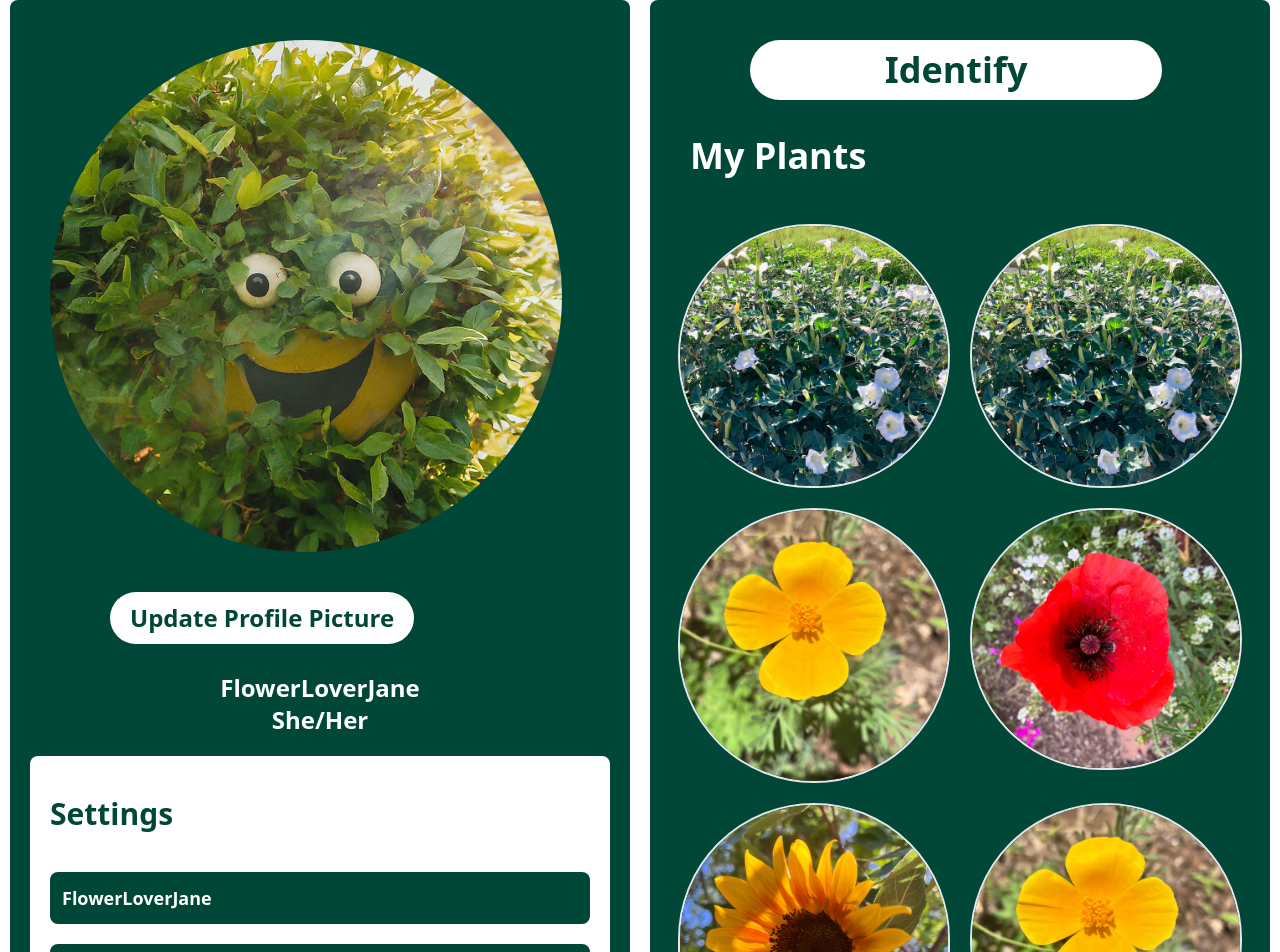
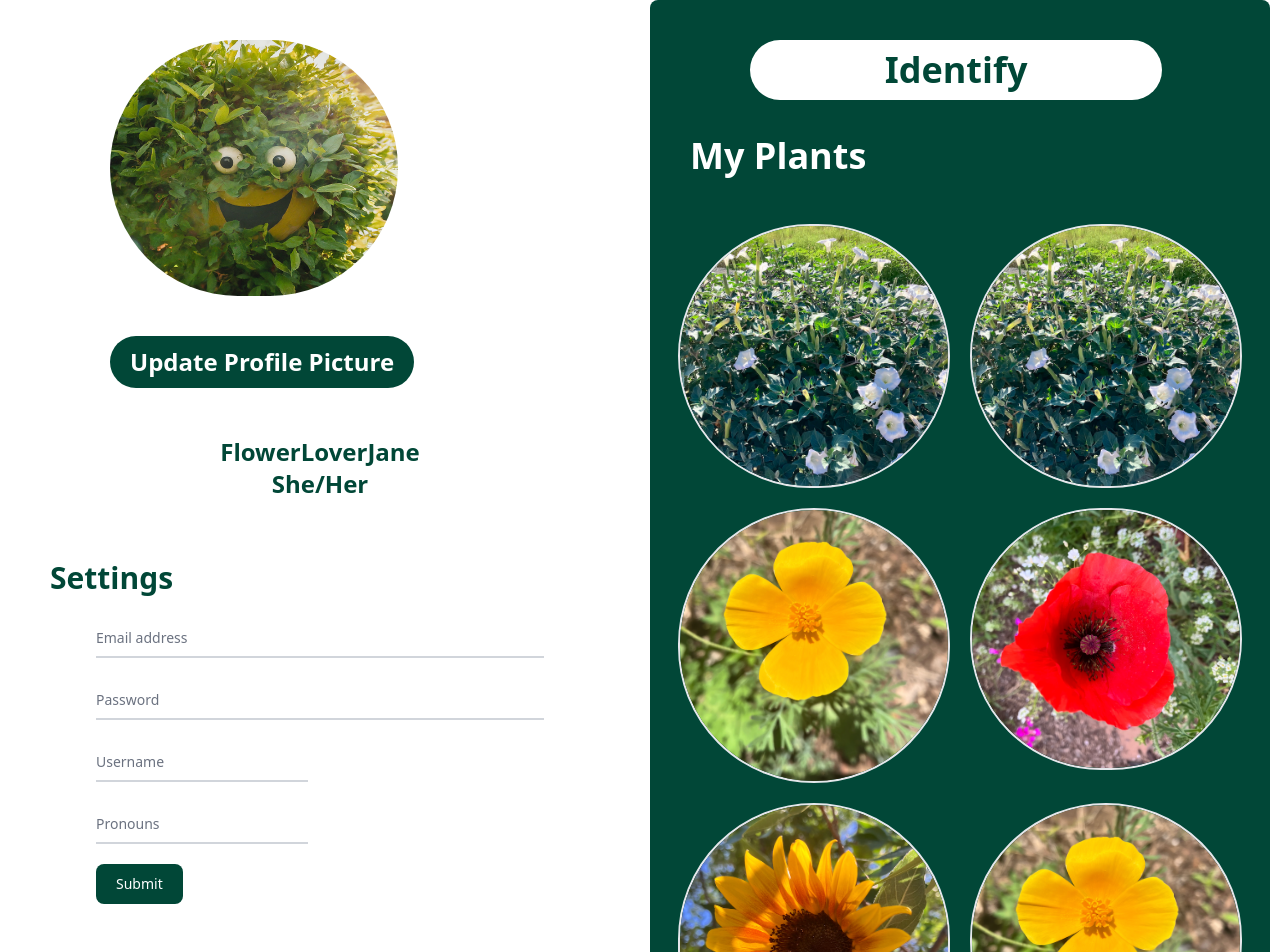
Before and after one commit to DestryU/florager-captstone, a Next.js app in the folder frontend/: page /static-profile-page in a window 1280 px wide. Shown: the top 952 px of the page. Built offline with nearby package versions, Linux system fonts and the light colour scheme.

Commit message:
updated profile page

```diff
--- a/frontend/src/app/page.tsx
+++ b/frontend/src/app/page.tsx
@@ -1,5 +1,5 @@
 export default function Home() {
     return (
-        <h1 className={"text-3xl font-bold underline"}>Is this thing on? Hiiii</h1>
+        <h1 className={"text-3xl font-bold underline"}>Is this thing on?</h1>
     )
 }
--- a/frontend/src/app/static-profile-page/page.tsx
+++ b/frontend/src/app/static-profile-page/page.tsx
@@ -1,6 +1,6 @@
 'use client'
 
-import {isContainer} from "postcss-selector-parser";
+// import {isContainer} from "postcss-selector-parser";
 
 export default function () {
 
@@ -9,27 +9,73 @@
 
             <section className="container mx-auto max-w-screen-xl">
                 <div className="grid sm:grid-cols-1 px-2.5 md:grid-cols-2 gap-5">
-                    <div className="bg-green-900 rounded-lg p-5">
-                        <div className={"px-5 py-5"}>
-                            <img className="w-90 h-90 rounded-full" src={"/happybush.png"}
+                    <div className="bg-white rounded-lg p-5">
+                        <div className={"px-20 py-5"}>
+                            <img className="w-72 h-64 rounded-full" src={"/happybush.png"}
                                  alt="avatar1"/>
                         </div>
                         <div className={"py-5 px-20"}>
                             <button type="button"
-                                    className="bg-white font-bold text-green-900 hover:bg-gray-400 text-2xl focus:ring-4 focus:ring-blue-300 rounded-full px-5 py-2.5 text-center me-2 mb-2">Update
+                                    className="bg-green-900 font-bold text-white hover:bg-gray-400 text-2xl focus:ring-4 focus:ring-blue-300 rounded-full px-5 py-2.5 text-center me-2 mb-2">Update
                                 Profile Picture
                             </button>
 
                         </div>
-                        <div className={"px-20"}>
-                            <p className="bg-green-900 text-2xl text-white text-center font-bold">FlowerLoverJane</p>
-                            <p className="pb-5 bg-green-900 text-2xl text-white text-center font-bold">She/Her</p>
+                        <div className={"px-20 py-5"}>
+                            <p className="bg-white text-2xl text-green-900 text-center font-bold">FlowerLoverJane</p>
+                            <p className="bg-white text-2xl text-green-900 text-center font-bold">She/Her</p>
                         </div>
+
+
                         {/*Settings Start */}
                         <div className={"bg-white rounded-lg p-5"}>
                             <div className="py-5 gap-5">
                                 <h3 className="text-3xl font-bold text-green-900 text-left">Settings</h3>
                             </div>
+
+                            {/*Settings Form */}
+
+
+                            <form className="max-w-md mx-auto">
+                                <div className="relative z-0 w-full mb-5 group">
+                                    <input type="email" name="floating_email" id="floating_email"
+                                           className="block py-2.5 px-0 w-full text-sm text-gray-900 bg-transparent border-0 border-b-2 border-gray-300 appearance-none dark:text-white dark:border-gray-600 dark:focus:border-blue-500 focus:outline-none focus:ring-0 focus:border-blue-600 peer"
+                                           placeholder=" " required/>
+                                    <label htmlFor="floating_email"
+                                           className="peer-focus:font-medium absolute text-sm text-gray-500 dark:text-gray-400 duration-300 transform -translate-y-6 scale-75 top-3 -z-10 origin-[0] peer-focus:start-0 rtl:peer-focus:translate-x-1/4 rtl:peer-focus:left-auto peer-focus:text-blue-600 peer-focus:dark:text-blue-500 peer-placeholder-shown:scale-100 peer-placeholder-shown:translate-y-0 peer-focus:scale-75 peer-focus:-translate-y-6">Email
+                                        address</label>
+                                </div>
+                                <div className="relative z-0 w-full mb-5 group">
+                                    <input type="password" name="floating_password" id="floating_password"
+                                           className="block py-2.5 px-0 w-full text-sm text-gray-900 bg-transparent border-0 border-b-2 border-gray-300 appearance-none dark:text-white dark:border-gray-600 dark:focus:border-blue-500 focus:outline-none focus:ring-0 focus:border-blue-600 peer"
+                                           placeholder=" " required/>
+                                    <label htmlFor="floating_password"
+                                           className="peer-focus:font-medium absolute text-sm text-gray-500 dark:text-gray-400 duration-300 transform -translate-y-6 scale-75 top-3 -z-10 origin-[0] peer-focus:start-0 rtl:peer-focus:translate-x-1/4 peer-focus:text-blue-600 peer-focus:dark:text-blue-500 peer-placeholder-shown:scale-100 peer-placeholder-shown:translate-y-0 peer-focus:scale-75 peer-focus:-translate-y-6">Password</label>
+                                </div>
+                                <div className="grid md:grid-cols-2 md:gap-6">
+                                    <div className="relative z-0 w-full mb-5 group">
+                                        <input type="text" name="floating_user_name" id="floating_user_name"
+                                               className="block py-2.5 px-0 w-full text-sm text-gray-900 bg-transparent border-0 border-b-2 border-gray-300 appearance-none dark:text-white dark:border-gray-600 dark:focus:border-blue-500 focus:outline-none focus:ring-0 focus:border-blue-600 peer"
+                                               placeholder=" " required/>
+                                        <label htmlFor="floating_user_name"
+                                               className="peer-focus:font-medium absolute text-sm text-gray-500 dark:text-gray-400 duration-300 transform -translate-y-6 scale-75 top-3 -z-10 origin-[0] peer-focus:start-0 rtl:peer-focus:translate-x-1/4 peer-focus:text-blue-600 peer-focus:dark:text-blue-500 peer-placeholder-shown:scale-100 peer-placeholder-shown:translate-y-0 peer-focus:scale-75 peer-focus:-translate-y-6">Username</label>
+                                    </div>
+                                </div>
+                                <div className="grid md:grid-cols-2 md:gap-6">
+                                    <div className="relative z-0 w-full mb-5 group">
+                                        <input type="text" name="floating_pronouns" id="floating_pronouns"
+                                               className="block py-2.5 px-0 w-full text-sm text-gray-900 bg-transparent border-0 border-b-2 border-gray-300 appearance-none dark:text-white dark:border-gray-600 dark:focus:border-blue-500 focus:outline-none focus:ring-0 focus:border-blue-600 peer"
+                                               placeholder=" " required/>
+                                        <label htmlFor="floating_company"
+                                               className="peer-focus:font-medium absolute text-sm text-gray-500 dark:text-gray-400 duration-300 transform -translate-y-6 scale-75 top-3 -z-10 origin-[0] peer-focus:start-0 rtl:peer-focus:translate-x-1/4 peer-focus:text-blue-600 peer-focus:dark:text-blue-500 peer-placeholder-shown:scale-100 peer-placeholder-shown:translate-y-0 peer-focus:scale-75 peer-focus:-translate-y-6">Pronouns</label>
+                                    </div>
+                                </div>
+                                <button type="submit"
+                                        className="text-white bg-green-900 hover:bg-gray-500 focus:ring-4 focus:outline-none focus:ring-blue-300 font-medium rounded-lg text-sm w-full sm:w-auto px-5 py-2.5 text-center dark:bg-blue-600 dark:hover:bg-blue-700 dark:focus:ring-blue-800">Submit
+                                </button>
+                            </form>
+
+                            {/*
                             <div>
                                 <p className="p-3 mt-5 rounded-lg bg-green-900 text-white font-bold text-left text-lg">FlowerLoverJane</p>
                             </div>
@@ -45,6 +91,7 @@
                                         className="py-5 px-16 mt-5 font-bold text-white bg-green-900 hover:bg-gray-400 text-2xl focus:ring-4 focus:ring-blue-300 rounded-full text-center me-2 mb-2">Edit/Save
                                 </button>
                             </div>
+*/}
                         </div>
 
                     </div>
@@ -63,7 +110,8 @@
                             <img className="w-auto h-auto rounded-full border-2" src={"/datura.png"} alt="datura"/>
                             <img className="w-auto h-auto rounded-full border-2" src={"/poppy2.png"} alt="poppy2"/>
                             <img className="w-auto h-auto rounded-full border-2" src={"/poppy1.png"} alt="poppy1"/>
-                            <img className="w-auto h-auto rounded-full border-2" src={"/sunflower.png"} alt="sunflower"/>
+                            <img className="w-auto h-auto rounded-full border-2" src={"/sunflower.png"}
+                                 alt="sunflower"/>
                             <img className="w-auto h-auto rounded-full border-2" src={"/poppy2.png"} alt="poppy2"/>
                         </div>
                     </div>
```
